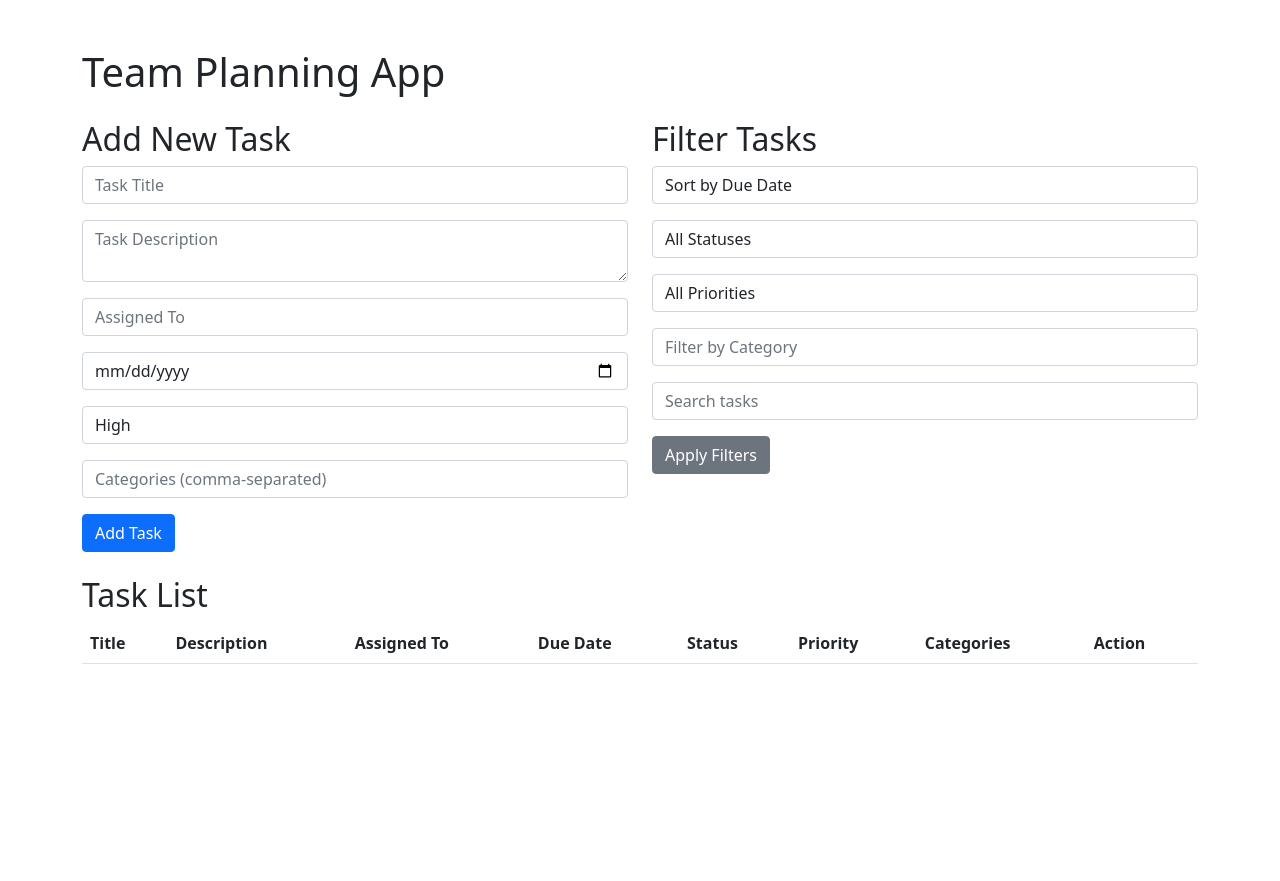
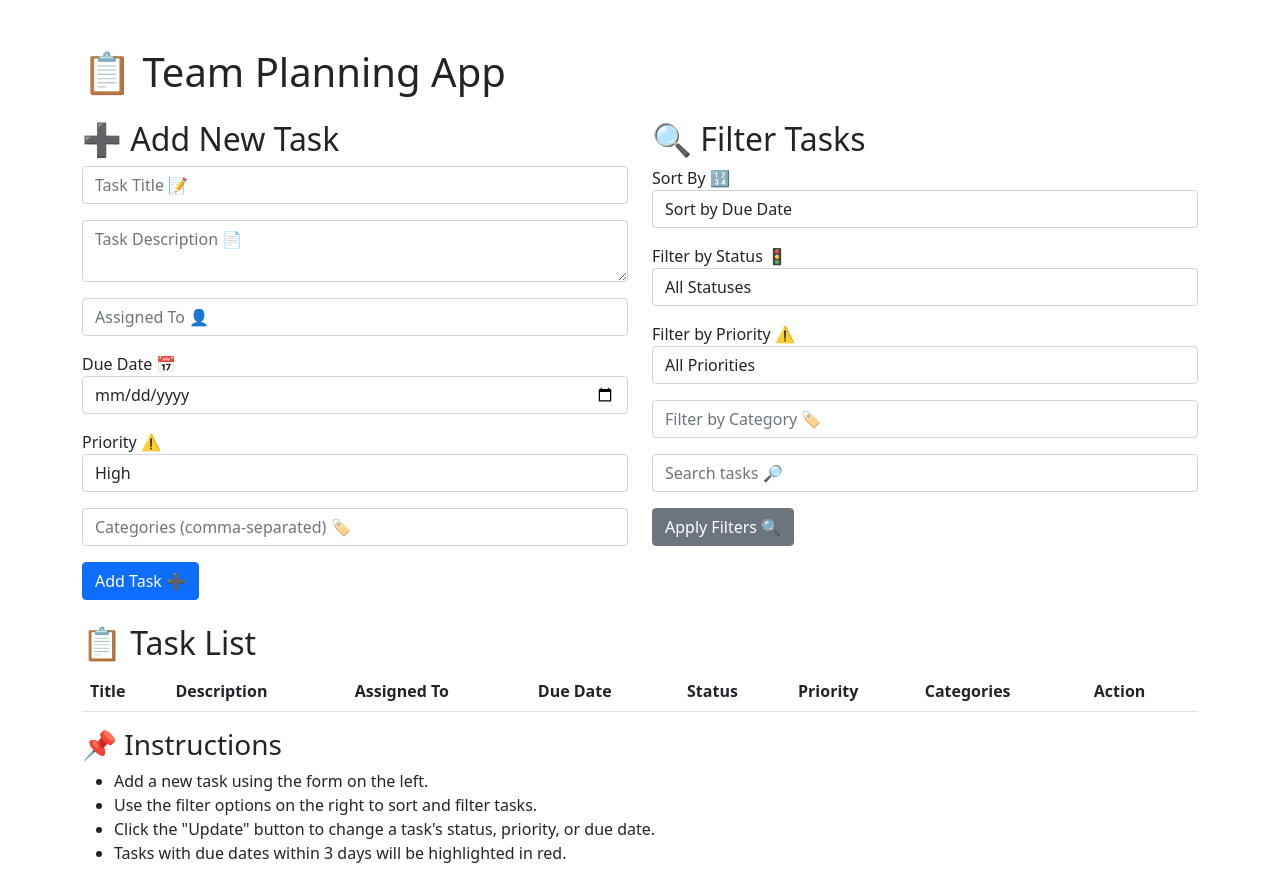
Before and after one commit to zbenzid/test, a Flask app: page / in a window 1280 px wide. Before the commit the page ends 664 px from the top, so only its background shows below. Run offline with Flask 3, Linux system fonts and the light colour scheme; data that the repository does not hold is empty.

Commit message:
Added emojis and instructions to the team planning app.

```diff
--- a/templates/index.html
+++ b/templates/index.html
@@ -15,49 +15,53 @@
 </head>
 <body>
     <div class="container mt-5">
-        <h1 class="mb-4">Team Planning App</h1>
+        <h1 class="mb-4">📋 Team Planning App</h1>
 
         <div class="row mb-4">
             <div class="col-md-6">
-                <h2>Add New Task</h2>
+                <h2>➕ Add New Task</h2>
                 <form id="add-task-form">
                     <div class="mb-3">
-                        <input type="text" class="form-control" name="title" placeholder="Task Title" required>
+                        <input type="text" class="form-control" name="title" placeholder="Task Title 📝" required>
                     </div>
                     <div class="mb-3">
-                        <textarea class="form-control" name="description" placeholder="Task Description" required></textarea>
+                        <textarea class="form-control" name="description" placeholder="Task Description 📄" required></textarea>
                     </div>
                     <div class="mb-3">
-                        <input type="text" class="form-control" name="assigned_to" placeholder="Assigned To" required>
+                        <input type="text" class="form-control" name="assigned_to" placeholder="Assigned To 👤" required>
                     </div>
                     <div class="mb-3">
-                        <input type="date" class="form-control" name="due_date" required>
+                        <label for="due_date">Due Date 📅</label>
+                        <input type="date" class="form-control" name="due_date" id="due_date" required>
                     </div>
                     <div class="mb-3">
-                        <select class="form-control" name="priority" required>
+                        <label for="priority">Priority ⚠️</label>
+                        <select class="form-control" name="priority" id="priority" required>
                             <option value="High">High</option>
                             <option value="Medium">Medium</option>
                             <option value="Low">Low</option>
                         </select>
                     </div>
                     <div class="mb-3">
-                        <input type="text" class="form-control" name="categories" placeholder="Categories (comma-separated)">
+                        <input type="text" class="form-control" name="categories" placeholder="Categories (comma-separated) 🏷️">
                     </div>
-                    <button type="submit" class="btn btn-primary">Add Task</button>
+                    <button type="submit" class="btn btn-primary">Add Task ➕</button>
                 </form>
             </div>
             <div class="col-md-6">
-                <h2>Filter Tasks</h2>
+                <h2>🔍 Filter Tasks</h2>
                 <form id="filter-form">
                     <div class="mb-3">
-                        <select class="form-control" name="sort_by">
+                        <label for="sort_by">Sort By 🔢</label>
+                        <select class="form-control" name="sort_by" id="sort_by">
                             <option value="due_date">Sort by Due Date</option>
                             <option value="priority">Sort by Priority</option>
                             <option value="status">Sort by Status</option>
                         </select>
                     </div>
                     <div class="mb-3">
-                        <select class="form-control" name="filter_status">
+                        <label for="filter_status">Filter by Status 🚦</label>
+                        <select class="form-control" name="filter_status" id="filter_status">
                             <option value="">All Statuses</option>
                             <option value="Pending">Pending</option>
                             <option value="In Progress">In Progress</option>
@@ -65,7 +69,8 @@
                         </select>
                     </div>
                     <div class="mb-3">
-                        <select class="form-control" name="filter_priority">
+                        <label for="filter_priority">Filter by Priority ⚠️</label>
+                        <select class="form-control" name="filter_priority" id="filter_priority">
                             <option value="">All Priorities</option>
                             <option value="High">High</option>
                             <option value="Medium">Medium</option>
@@ -73,18 +78,28 @@
                         </select>
                     </div>
                     <div class="mb-3">
-                        <input type="text" class="form-control" name="filter_category" placeholder="Filter by Category">
+                        <input type="text" class="form-control" name="filter_category" placeholder="Filter by Category 🏷️">
                     </div>
                     <div class="mb-3">
-                        <input type="text" class="form-control" name="search" placeholder="Search tasks">
+                        <input type="text" class="form-control" name="search" placeholder="Search tasks 🔎">
                     </div>
-                    <button type="submit" class="btn btn-secondary">Apply Filters</button>
+                    <button type="submit" class="btn btn-secondary">Apply Filters 🔍</button>
                 </form>
             </div>
         </div>
 
-        <h2>Task List</h2>
+        <h2>📋 Task List</h2>
         <div id="task-list"></div>
+    </div>
+
+    <div class="container mt-3">
+        <h3>📌 Instructions</h3>
+        <ul>
+            <li>Add a new task using the form on the left.</li>
+            <li>Use the filter options on the right to sort and filter tasks.</li>
+            <li>Click the "Update" button to change a task's status, priority, or due date.</li>
+            <li>Tasks with due dates within 3 days will be highlighted in red.</li>
+        </ul>
     </div>
 
     <script src="https://code.jquery.com/jquery-3.6.0.min.js"></script>
@@ -99,29 +114,31 @@
                     const diffTime = dueDate - today;
                     const diffDays = Math.ceil(diffTime / (1000 * 60 * 60 * 24));
                     const nearDueDate = diffDays <= 3 ? 'near-due-date' : '';
+                    const statusEmoji = task.status === 'Pending' ? '⏳' : (task.status === 'In Progress' ? '🏗️' : '✅');
+                    const priorityEmoji = task.priority === 'High' ? '🔴' : (task.priority === 'Medium' ? '🟡' : '🟢');
                     taskHtml += `
                         <tr class="${task.priority.toLowerCase()}-priority">
-                            <td>${task.title}</td>
-                            <td>${task.description}</td>
-                            <td>${task.assigned_to}</td>
-                            <td class="${nearDueDate}">${task.due_date}</td>
-                            <td>${task.status}</td>
-                            <td>${task.priority}</td>
-                            <td>${task.categories.join(', ')}</td>
+                            <td>📝 ${task.title}</td>
+                            <td>📄 ${task.description}</td>
+                            <td>👤 ${task.assigned_to}</td>
+                            <td class="${nearDueDate}">📅 ${task.due_date}</td>
+                            <td>${statusEmoji} ${task.status}</td>
+                            <td>${priorityEmoji} ${task.priority}</td>
+                            <td>🏷️ ${task.categories.join(', ')}</td>
                             <td>
                                 <form class="update-task-form" data-task-id="${task.id}">
                                     <select name="status" class="form-control mb-2">
-                                        <option value="Pending" ${task.status === 'Pending' ? 'selected' : ''}>Pending</option>
-                                        <option value="In Progress" ${task.status === 'In Progress' ? 'selected' : ''}>In Progress</option>
-                                        <option value="Completed" ${task.status === 'Completed' ? 'selected' : ''}>Completed</option>
+                                        <option value="Pending" ${task.status === 'Pending' ? 'selected' : ''}>⏳ Pending</option>
+                                        <option value="In Progress" ${task.status === 'In Progress' ? 'selected' : ''}>🏗️ In Progress</option>
+                                        <option value="Completed" ${task.status === 'Completed' ? 'selected' : ''}>✅ Completed</option>
                                     </select>
                                     <select name="priority" class="form-control mb-2">
-                                        <option value="High" ${task.priority === 'High' ? 'selected' : ''}>High</option>
-                                        <option value="Medium" ${task.priority === 'Medium' ? 'selected' : ''}>Medium</option>
-                                        <option value="Low" ${task.priority === 'Low' ? 'selected' : ''}>Low</option>
+                                        <option value="High" ${task.priority === 'High' ? 'selected' : ''}>🔴 High</option>
+                                        <option value="Medium" ${task.priority === 'Medium' ? 'selected' : ''}>🟡 Medium</option>
+                                        <option value="Low" ${task.priority === 'Low' ? 'selected' : ''}>🟢 Low</option>
                                     </select>
                                     <input type="date" name="due_date" value="${task.due_date}" class="form-control mb-2">
-                                    <button type="submit" class="btn btn-sm btn-primary">Update</button>
+                                    <button type="submit" class="btn btn-sm btn-primary">Update 🔄</button>
                                 </form>
                             </td>
                         </tr>
```
